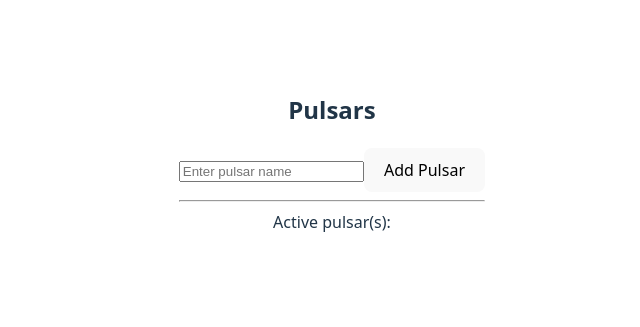
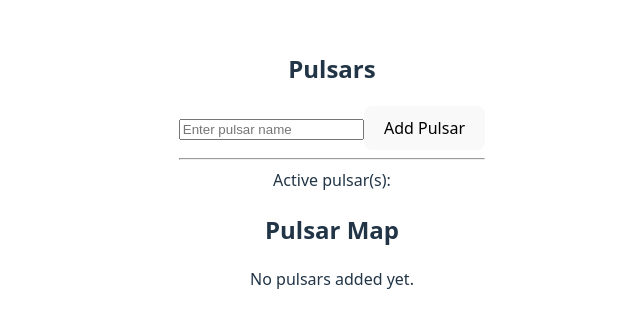
Before and after one commit to SindreKvam/pulsar-map, a React (Vite) app: page / in a window 1280 px wide. Shown: the part 239-566 px from the top of the page, without its empty margins (308-948 px from the left). Built offline with nearby package versions, Linux system fonts and the light colour scheme.

Commit message:
Added pulsar map placeholder

```diff
--- a/src/App.tsx
+++ b/src/App.tsx
@@ -1,34 +1,6 @@
 import { useState } from 'react'
 import './App.css'
 
-// function App() {
-//     const [count, setCount] = useState(0)
-
-//     return (
-//         <>
-//         <div>
-//             <a href="https://vite.dev" target="_blank">
-//             <img src={viteLogo} className="logo" alt="Vite logo" />
-//             </a>
-//             <a href="https://react.dev" target="_blank">
-//             <img src={reactLogo} className="logo react" alt="React logo" />
-//             </a>
-//         </div>
-//         <h1>Vite + React</h1>
-//         <div className="card">
-//             <button onClick={() => setCount((count) => count + 1)}>
-//             count is {count}
-//             </button>
-//             <p>
-//             Edit <code>src/App.tsx</code> and save to test HMR
-//             </p>
-//         </div>
-//         <p className="read-the-docs">
-//             Click on the Vite and React logos to learn more
-//         </p>
-//         </>
-//     )
-// }
 
 const Sidebar = ({pulsars, addPulsar, removePulsar}) => {
 
@@ -71,11 +43,14 @@ const Sidebar = ({pulsars, addPulsar, removePulsar}) => {
 
 const PulsarMap = ({pulsars}) => {
     return (
-        <>
-
-        </>
-    )
-}
+        <div>
+            <h2>Pulsar Map</h2>
+            <div>
+                {pulsars.length === 0 ? "No pulsars added yet." : "[Map visualization placeholder]"}
+            </div>
+        </div>
+    );
+};
 
 function App() {
 
```
